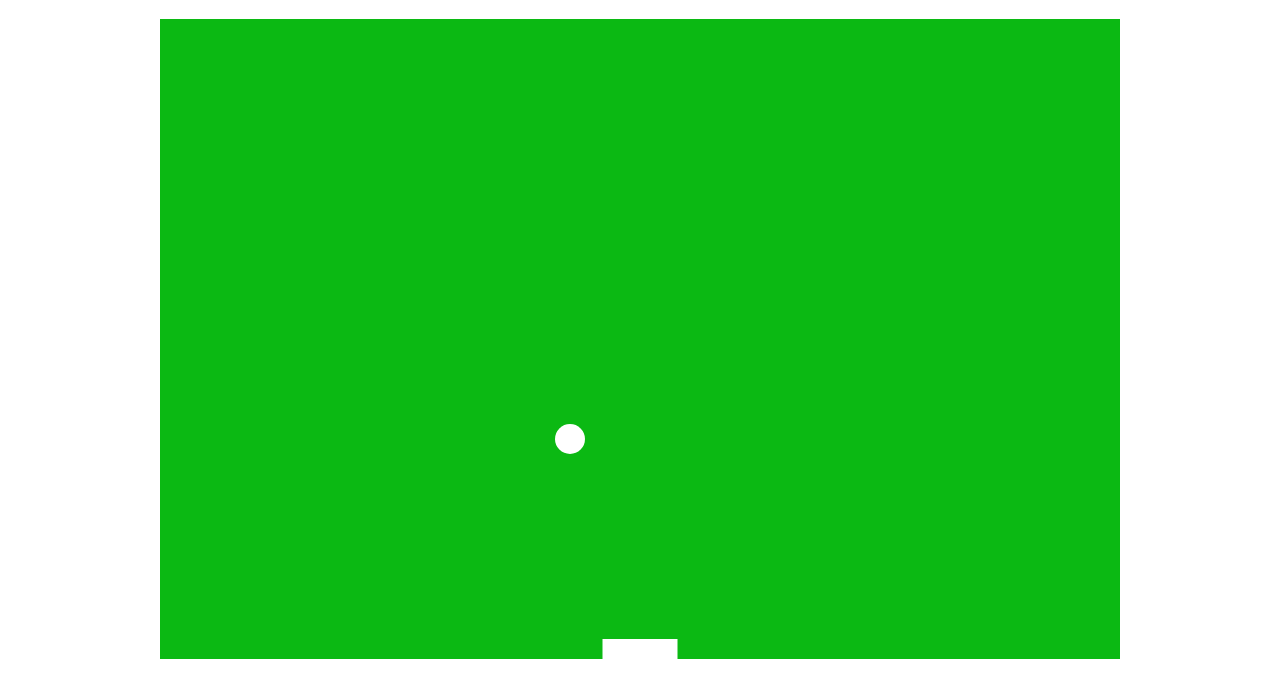
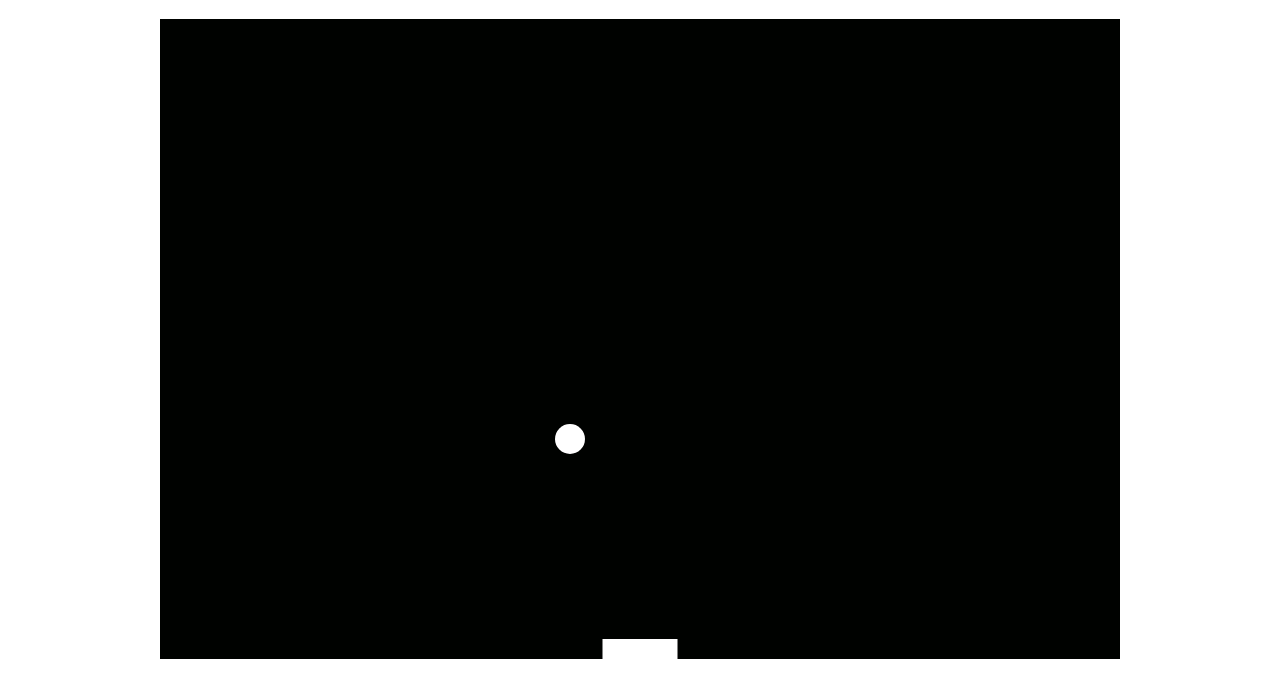
Before and after one commit to CTECH-IT/ip1-EdwinIslasAguirre, a plain HTML site: page index.html in a window 1280 px wide. Shown: the part 61-758 px from the top of the page. Drawn offline with nearby package versions, Linux system fonts and the light colour scheme.

Commit message:
not sure what to do now

```diff
--- a/stylesheets/styles.css
+++ b/stylesheets/styles.css
@@ -6,7 +6,7 @@
 }
 
 canvas {
-    background: rgb(11, 185, 19);
+    background: rgb(0, 2, 0);
     display: block;
     margin: 0 auto;
 }
```
